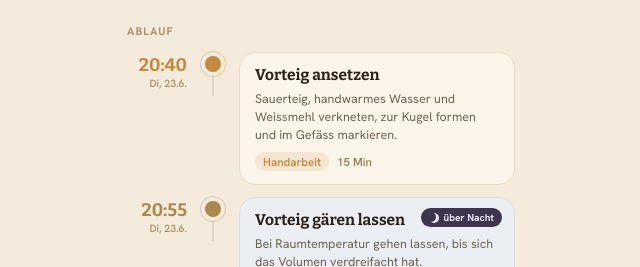
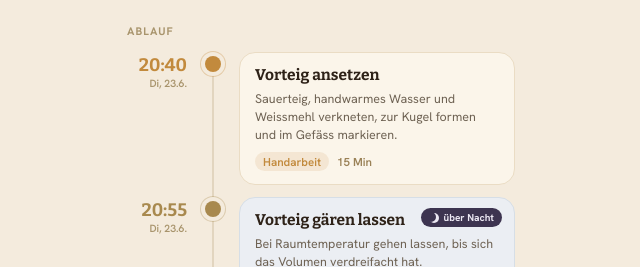
Before and after one commit to sboe0705/schedoughler, a Vue app: page / in a window 1280 px wide. Shown: the part 466-733 px from the top of the page, without its empty margins (319-959 px from the left). Built offline with nearby package versions, Linux system fonts and the light colour scheme.

Commit message:
corrected vertical connector line

```diff
--- a/src/components/StepRow.vue
+++ b/src/components/StepRow.vue
@@ -8,7 +8,7 @@
 
     <!-- Rail -->
     <div class="rail">
-      <div class="rail-line" />
+      <div class="rail-line" :class="{ 'rail-line-first': stepIndex === 0 }" />
       <div
         class="rail-dot"
         :style="{
@@ -100,14 +100,20 @@ const kindColor = computed(() => KINDS[props.step.kind]?.color ?? '#999')
   align-items: center;
   position: relative;
   padding-top: 4px;
+  align-self: stretch;
 }
 
 .rail-line {
   position: absolute;
   top: 0;
-  bottom: -24px;
+  bottom: 0;
   width: 2px;
   background: var(--color-rail);
+}
+
+/* First row: start line at dot centre (padding-top 4px + radius 8px) */
+.rail-line-first {
+  top: 12px;
 }
 
 .rail-dot {
--- a/src/components/StepTimeline.vue
+++ b/src/components/StepTimeline.vue
@@ -111,7 +111,7 @@ defineEmits(['nudge'])
   content: '';
   position: absolute;
   top: 0;
-  height: 12px;
+  height: 19px; /* reach dot centre: padding-top(2) + margin-top(10) + radius(7) */
   width: 2px;
   background: var(--color-rail);
 }
```
